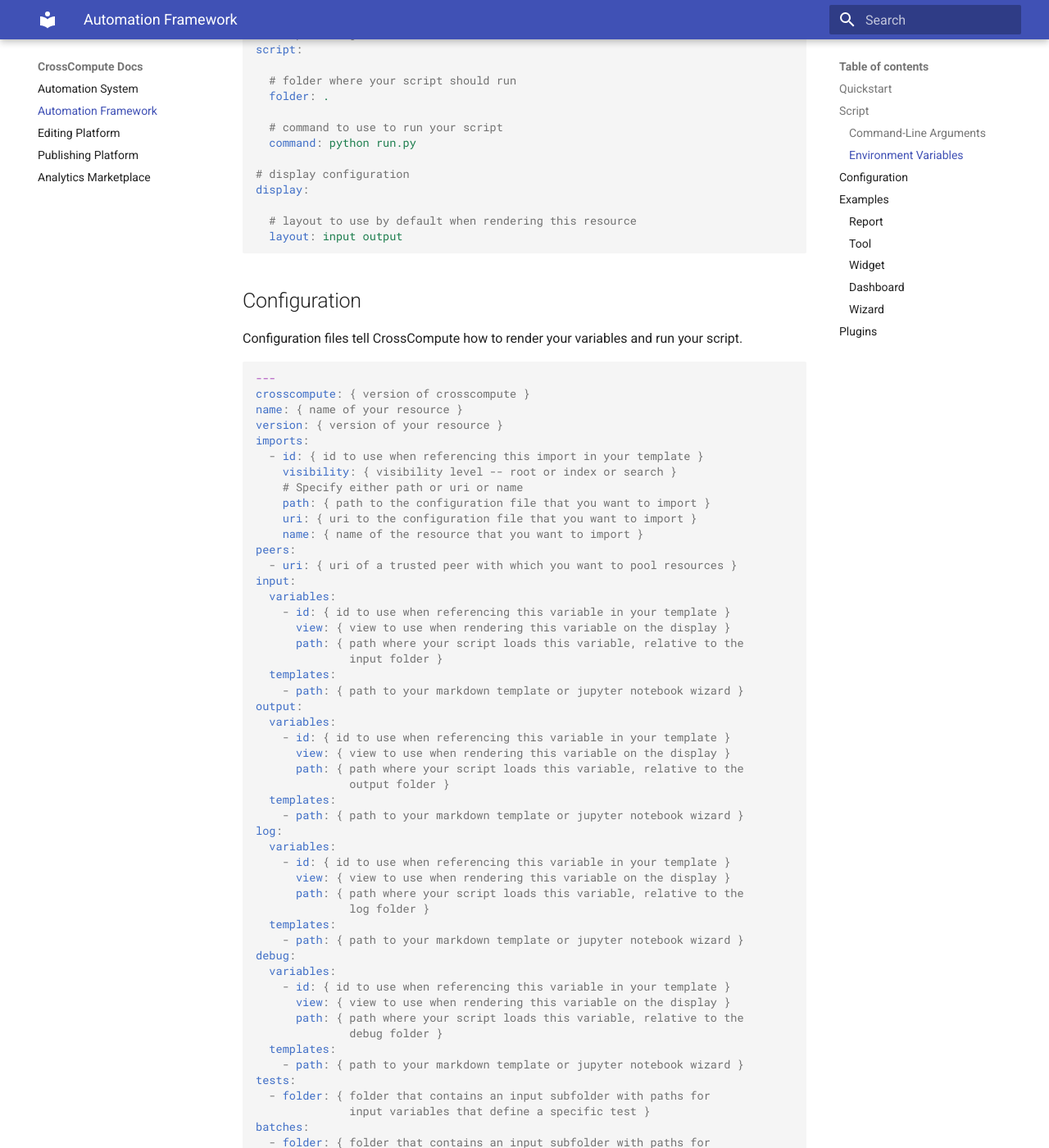
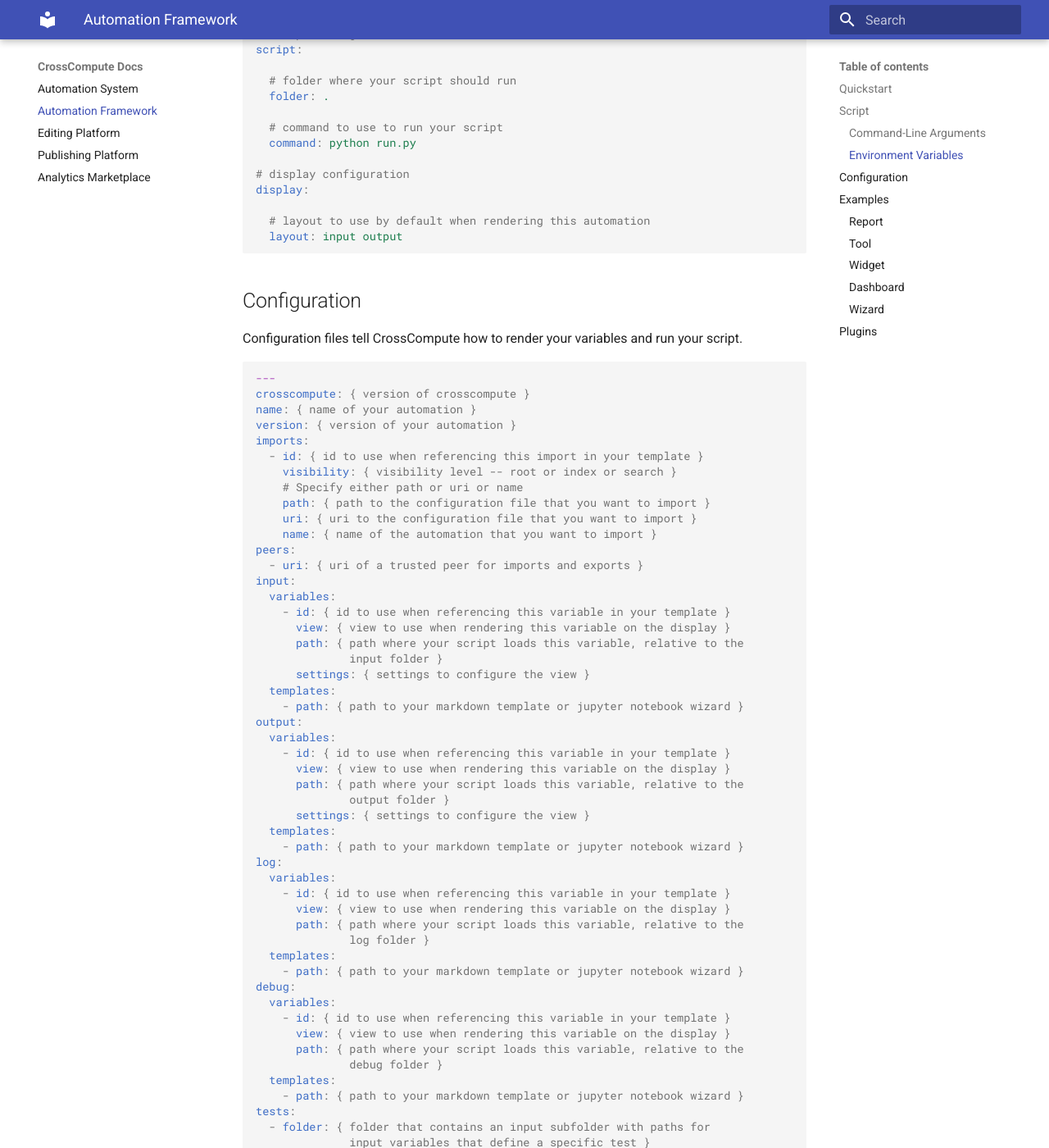
Before and after one commit to crosscompute/crosscompute-docs, an MkDocs documentation site: the page built from docs/automation-framework/README.md, in a window 1280 px wide and 1400 px high, scrolled down 4958 px. Shown: the whole window at 82% size. Built offline with MkDocs 1.6.1 and Material for MkDocs 9.7.7, drawn with Linux system fonts in a browser that asks for light colours; some of the changed text lies outside the part shown.

Commit message:
Rename resource to automation

````diff
--- a/docs/automation-framework/README.md
+++ b/docs/automation-framework/README.md
@@ -83,10 +83,10 @@
 # version of crosscompute
 crosscompute: 0.9.0
 
-# name of your resource
+# name of your automation
 name: Add Numbers
 
-# version of your resource
+# version of your automation
 version: 0.1.0
 
 # input configuration
@@ -137,7 +137,7 @@
 # display configuration
 display:
 
-  # layout to use by default when rendering this resource
+  # layout to use by default when rendering this automation
   layout: input output
 ```
 
@@ -188,10 +188,10 @@
 # version of crosscompute
 crosscompute: 0.9.0
 
-# name of your resource
+# name of your automation
 name: Add Numbers
 
-# version of your resource
+# version of your automation
 version: 0.1.0
 
 # input configuration
@@ -242,7 +242,7 @@
 # display configuration
 display:
 
-  # layout to use by default when rendering this resource
+  # layout to use by default when rendering this automation
   layout: input output
 ```
 
@@ -253,23 +253,24 @@
 ```yaml
 ---
 crosscompute: { version of crosscompute }
-name: { name of your resource }
-version: { version of your resource }
+name: { name of your automation }
+version: { version of your automation }
 imports:
   - id: { id to use when referencing this import in your template }
     visibility: { visibility level -- root or index or search }
     # Specify either path or uri or name
     path: { path to the configuration file that you want to import }
     uri: { uri to the configuration file that you want to import }
-    name: { name of the resource that you want to import }
+    name: { name of the automation that you want to import }
 peers:
-  - uri: { uri of a trusted peer with which you want to pool resources }
+  - uri: { uri of a trusted peer for imports and exports }
 input:
   variables:
     - id: { id to use when referencing this variable in your template }
       view: { view to use when rendering this variable on the display }
       path: { path where your script loads this variable, relative to the
               input folder }
+      settings: { settings to configure the view }
   templates:
     - path: { path to your markdown template or jupyter notebook wizard }
 output:
@@ -278,6 +279,7 @@
       view: { view to use when rendering this variable on the display }
       path: { path where your script loads this variable, relative to the
               output folder }
+      settings: { settings to configure the view }
   templates:
     - path: { path to your markdown template or jupyter notebook wizard }
 log:
@@ -329,11 +331,11 @@
     path: { path to markdown template that defines the header }
   footer:
     path: { path to markdown template that defines the footer }
-  layout: { layout to use by default when rendering this resource }
-  format: { format to use by default when rendering this resource }
+  layout: { layout to use by default when rendering this automation }
+  format: { format to use by default when rendering this automation }
 payment:
   account: { account where the user should send payment when using this
-             resource }
+             automation }
   amount: { amount of payment that the user should send }
   currency: { currency of payment }
   policy: { policy to use for payment, either before or after }
@@ -356,10 +358,10 @@
 # version of crosscompute
 crosscompute: 0.9.0
 
-# name of your resource
+# name of your automation
 name: Compute Logarithms
 
-# version of your resource
+# version of your automation
 version: 0.0.1
 
 # input configuration
@@ -463,10 +465,10 @@
     # path to markdown template that defines the footer
     path: footer.md
 
-  # layout to use by default when rendering this resource
+  # layout to use by default when rendering this automation
   layout: output
 
-  # format to use by default when rendering this resource
+  # format to use by default when rendering this automation
   format: pdf
 ```
 
@@ -493,10 +495,10 @@
 # version of crosscompute
 crosscompute: 0.9.0
 
-# name of your resource
+# name of your automation
 name: Add Numbers
 
-# version of your resource
+# version of your automation
 version: 0.1.0
 
 # input configuration
@@ -547,7 +549,7 @@
 # display configuration
 display:
 
-  # layout to use by default when rendering this resource
+  # layout to use by default when rendering this automation
   layout: input output
 ```
 
@@ -566,10 +568,10 @@
 # version of crosscompute
 crosscompute: 0.9.0
 
-# name of your resource
+# name of your automation
 name: Watch CPU Usage
 
-# version of your resource
+# version of your automation
 version: 0.0.1
 
 # output configuration
@@ -609,7 +611,7 @@
 # display configuration
 display:
 
-  # layout to use by default when rendering this resource
+  # layout to use by default when rendering this automation
   layout: output
 ```
 
@@ -628,10 +630,10 @@
 # version of crosscompute
 crosscompute: 0.9.0
 
-# name of your resource
+# name of your automation
 name: Watch Machine
 
-# version of your resource
+# version of your automation
 version: 0.0.1
 
 # import configuration
@@ -654,7 +656,7 @@
 # display configuration
 display:
 
-  # layout to use by default when rendering this resource
+  # layout to use by default when rendering this automation
   layout: output
 ```
 
@@ -683,10 +685,10 @@
 # version of crosscompute
 crosscompute: 0.9.0
 
-# name of your resource
+# name of your automation
 name: Encourage Exercise
 
-# version of your resource
+# version of your automation
 version: 0.0.1
 
 # input configuration
@@ -741,7 +743,7 @@
 # display configuration
 display:
 
-  # layout to use by default when rendering this resource
+  # layout to use by default when rendering this automation
   layout: output
 ```
 
````
